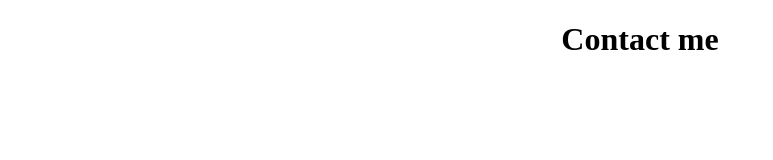
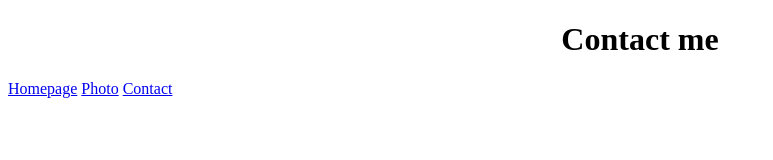
Before and after one commit to RoGreen19/Croissant, a plain HTML site: page contact.html in a window 1280 px wide. Shown: the whole page, without its empty margins (0-773 px from the left). Drawn offline with Linux system fonts and the light colour scheme.

Commit message:
Add links between pages

```diff
--- a/contact.html
+++ b/contact.html
@@ -9,5 +9,8 @@
   </head>
   <body>
     <h1>Contact me</h1>
+    <a href="/">Homepage</a>
+    <a href="/photo.html">Photo</a>
+    <a href="/contact.html">Contact</a>
   </body>
 </html>
```
Also changed, not shown: index.html (+1 -0 lines).
